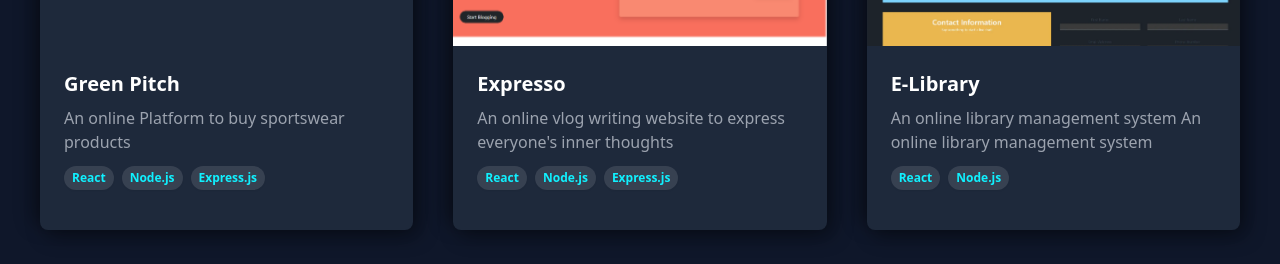
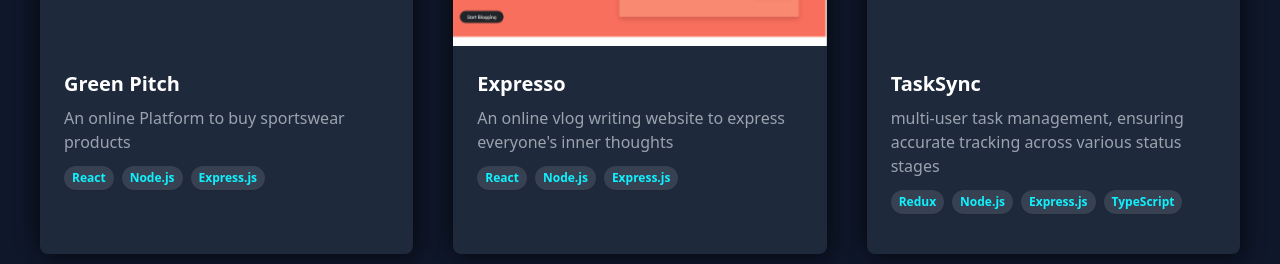
Before and after one commit to tfprome/Portfolio, a React (Vite) app: page / in a window 1280 px wide. Shown: the part 3292-3556 px from the top of the page. Built offline with nearby package versions, Linux system fonts and the light colour scheme.

Commit message:
tasksync

```diff
--- a/src/Components/Projects.jsx
+++ b/src/Components/Projects.jsx
@@ -2,8 +2,7 @@ import SectionTittle from './shared/SectionTittle';
 import library from "../assets/library.webp"
 import greenpitch from "../assets/green-pitch.netlify.app_.png"
 import expresso from "../assets/expresso99.netlify.app_home.png"
-import visa from "../assets/visa.png"
-import lingobingo from "../assets/lingobingo.png"
+import tasksync from "../assets/tasksync1.png"
 // import portfolio from "../assets/portfolio.png"
 import { Link } from 'react-router-dom';
 import { useEffect, useRef, useState } from 'react';
@@ -28,13 +27,13 @@ const projectItems = [
         live: 'https://expresso99.netlify.app/home'
     },
     {
-        photo: library,
-        tittle: "E-Library",
-        type: "An online library management system",
-        subTittle: "An online library management system An online library management system",
-        techStack: ["React", "Node.js"],
+        photo: tasksync,
+        tittle: "TaskSync",
+        type: "An online task management system",
+        subTittle: "multi-user task management, ensuring accurate tracking across various status stages",
+        techStack: ["Redux", "Node.js","Express.js","TypeScript"],
         details: "/library",
-        live: 'https://jolly-salmiakki-820fae.netlify.app/'
+        live: 'https://tasksync1.netlify.app/'
     },
 
 ]
```
Also changed, not shown: src/assets/tasksync.png (added), src/assets/tasksync1.png (added).
